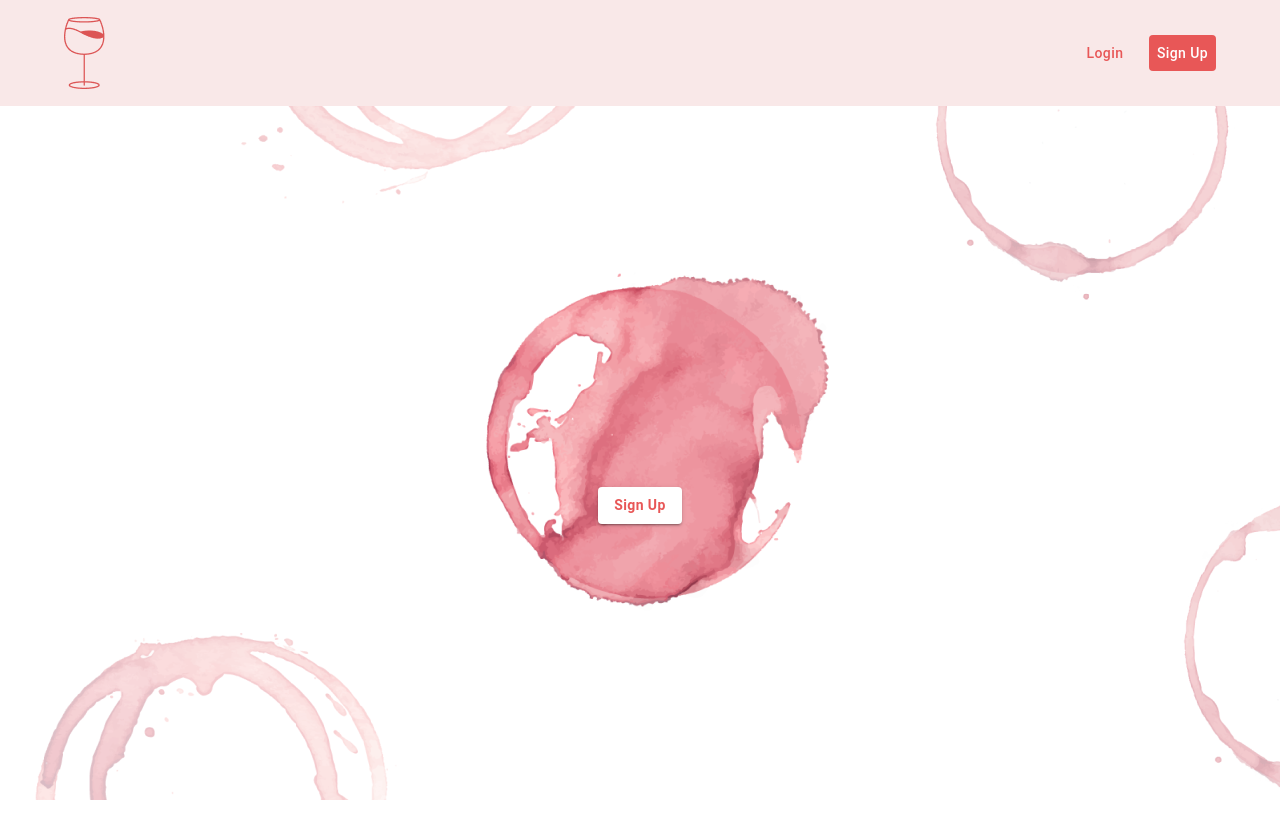
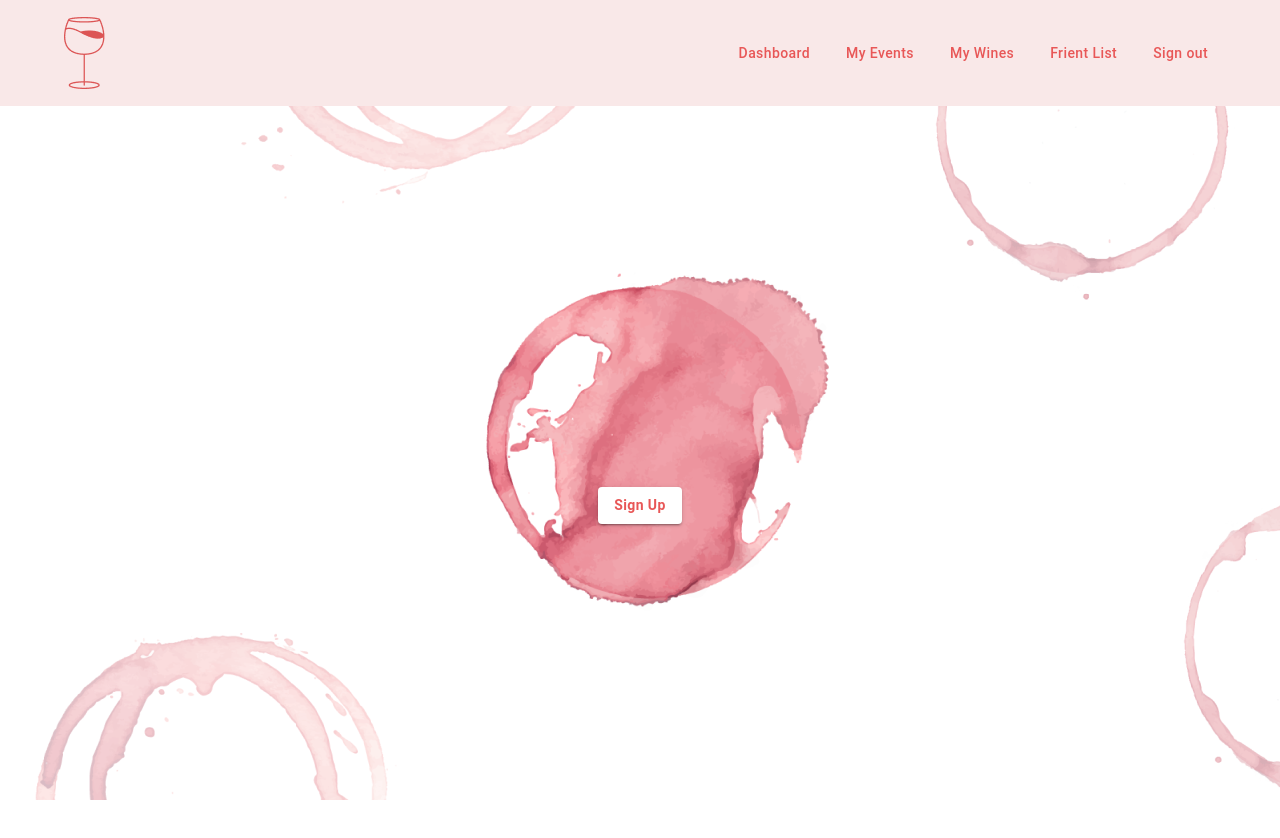
Before and after one commit to Hong-Gong-IT-9/split-wine, a React (Create React App) app in the folder frontend/: page / in a window 1280 px wide. Shown: the top 838 px of the page. Built offline with nearby package versions, Linux system fonts and the light colour scheme.

Commit message:
AppHeader - added buttons after login

```diff
--- a/frontend/src/components/AppHeader.module.css
+++ b/frontend/src/components/AppHeader.module.css
@@ -9,5 +9,6 @@
 
 .button-group{
     display: flex;
-    gap: 1.5vh;
+    justify-content: space-between;
+    gap: 2.5vh;
 }
--- a/frontend/src/components/AppHeader.tsx
+++ b/frontend/src/components/AppHeader.tsx
@@ -2,11 +2,39 @@ import {Button} from "@mui/material";
 import logo from '../images/logo.png'
 import style from './AppHeader.module.css'
 import { useNavigate } from 'react-router-dom';
+import React from "react"
+
 const AppHeader = () => {
 
     const navigate = useNavigate();
 
-    return <div className={style['container']}>
+    const [login, isLogin] = React.useState(true)
+
+    return login ? (
+        <div className={style['container']}>
+        <img src={logo} alt="wine-logo"/>
+        <div className={style['button-group']}>
+            <Button onClick={()=> {
+                navigate('/dashboard')
+            }} style={{textTransform: 'none', color: '#E85757'}}>Dashboard</Button>
+            <Button onClick={()=> {
+                navigate('/event')
+            }} style={{textTransform: 'none', color: '#E85757'}}>My Events</Button>
+            <Button onClick={()=> {
+                navigate('/wine')
+            }} style={{textTransform: 'none', color: '#E85757'}}>My Wines</Button>
+            <Button onClick={()=> {
+                navigate('/friend')
+            }} style={{textTransform: 'none', color: '#E85757'}}>Frient List</Button>
+            <Button
+                onClick={()=> {
+                    navigate('/')
+                }}
+                style={{textTransform: 'none', color: '#E85757'}}>Sign out</Button>
+        </div>
+    </div>
+    ) : (
+        <div className={style['container']}>
         <img src={logo} alt="wine-logo"/>
         <div className={style['button-group']}>
             <Button onClick={()=> {
@@ -19,6 +47,7 @@ const AppHeader = () => {
                 style={{textTransform: 'none', backgroundColor: '#E85757', color: '#FFFFFF'}}>Sign Up</Button>
         </div>
     </div>
+    )
 }
 
 export default AppHeader;
```
